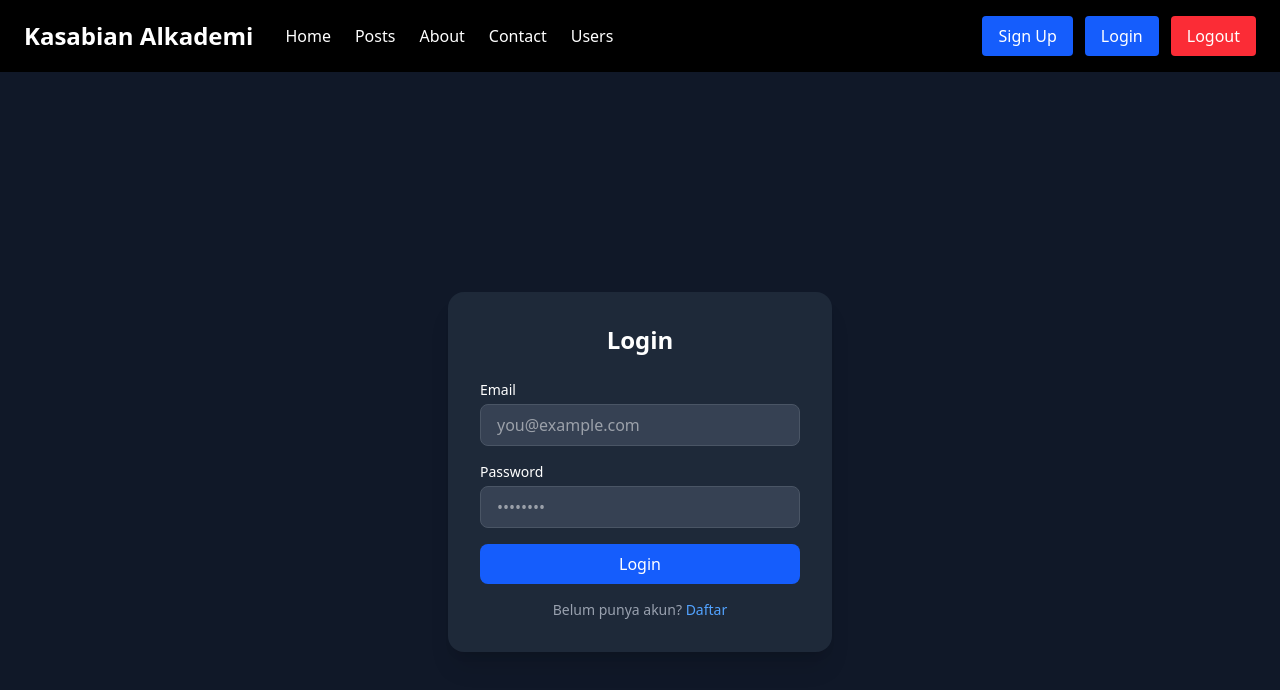
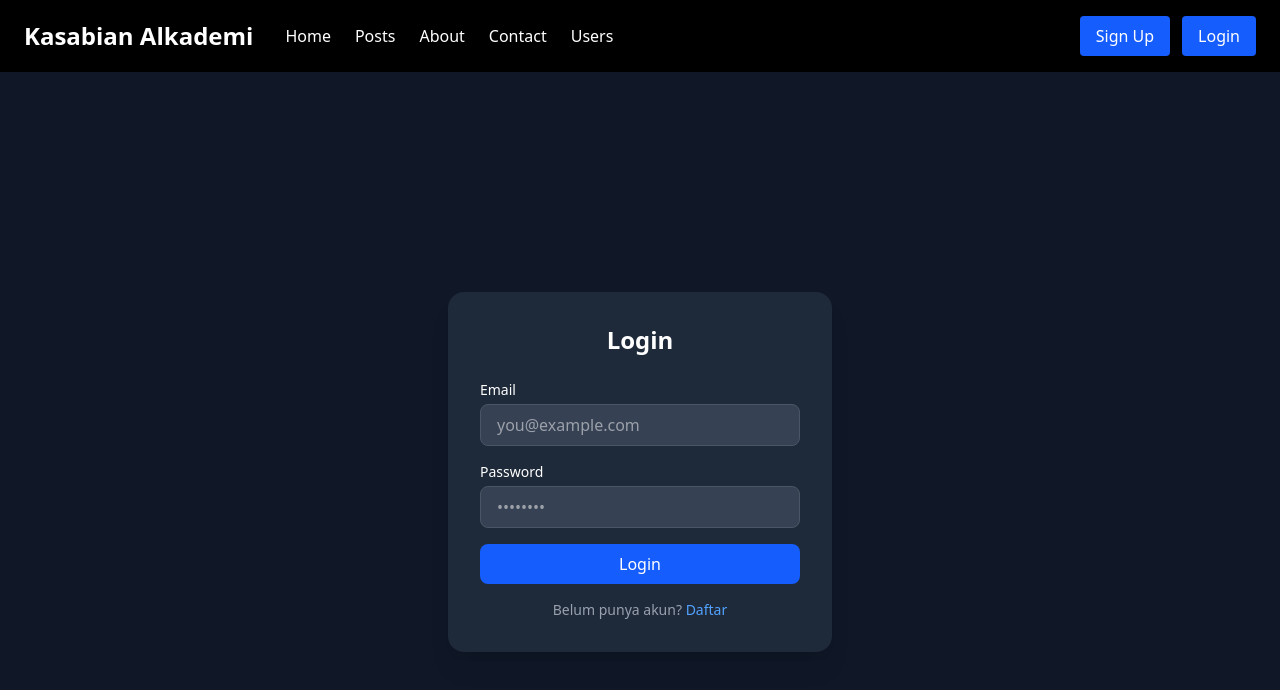
Before and after one commit to Bianesse/kasabian-alkademi, a Next.js app: page /login in a window 1280 px wide. Shown: the top 690 px of the page. Built offline with nearby package versions, Linux system fonts and the light colour scheme; no server answers.

Commit message:
feat: logout button only when authenticated

```diff
--- a/src/app/login/page.tsx
+++ b/src/app/login/page.tsx
@@ -28,7 +28,6 @@ export default function Login() {
         <div className="min-h-screen flex items-center justify-center bg-gray-900 text-white">
       <div className="bg-gray-800 p-8 rounded-2xl shadow-xl w-full max-w-sm">
         <h2 className="text-2xl font-bold text-center mb-6">Login</h2>
-
         <div className="space-y-4">
           <div>
             <label className="block text-sm font-medium mb-1">
--- a/src/comps/nav.tsx
+++ b/src/comps/nav.tsx
@@ -3,6 +3,7 @@ import Link from "next/link";
 import SignUpModal from "./signUpModal";
 import LoginModal from "./loginModal";
 import { signOut } from "next-auth/react";
+import { useSession } from "next-auth/react";
 
 const links = [
     {
@@ -27,6 +28,7 @@ const links = [
     }
 ]
 export default function Navbar() {
+    const { data: session, status } = useSession();
     return (
         <>
             <nav className="bg-black shadow-md px-6 py-4 flex items-center justify-between">
@@ -49,18 +51,33 @@ export default function Navbar() {
                 </div>
 
                 <div className="hidden md:block space-x-3">
+                    {!session ? (
+                        <>
+                            <Link
+                                href="/signup">
                                 <button className="bg-blue-600 text-white px-4 py-2 rounded hover:bg-blue-700 transition"
-                        onClick={() => (document.getElementById("signup_modal") as HTMLDialogElement)?.showModal()}>
+                                /* onClick={() => (document.getElementById("signup_modal") as HTMLDialogElement)?.showModal()} */>
                                     Sign Up
                                 </button>
+
+                            </Link>
+                            <Link
+                                href="/login">
                                 <button className="bg-blue-600 text-white px-4 py-2 rounded hover:bg-blue-700 transition"
-                        onClick={() => (document.getElementById("login_modal") as HTMLDialogElement)?.showModal()}>
+                                /* onClick={() => (document.getElementById("login_modal") as HTMLDialogElement)?.showModal()} */>
                                     Login
                                 </button>
-                    <button className="bg-red-500 text-white px-4 py-2 rounded hover:bg-blue-700 transition"
-                        onClick={() => signOut({ callbackUrl: "/login" })}>
+                            </Link>
+
+                        </>
+                    ) : (
+                        <button
+                            onClick={() => signOut({ callbackUrl: "/login" })}
+                            className="bg-red-600 text-white px-4 py-2 rounded hover:bg-red-700 transition"
+                        >
                             Logout
                         </button>
+                    )}
                 </div>
 
                 <div className="md:hidden">
@@ -72,11 +89,11 @@ export default function Navbar() {
                 </div>
             </nav>
 
-            <SignUpModal>
+            {/* <SignUpModal>
             </SignUpModal>
 
             <LoginModal>
-            </LoginModal>
+            </LoginModal> */}
 
         </>
 
```
Lines whose indentation alone changed are shown as unchanged.
